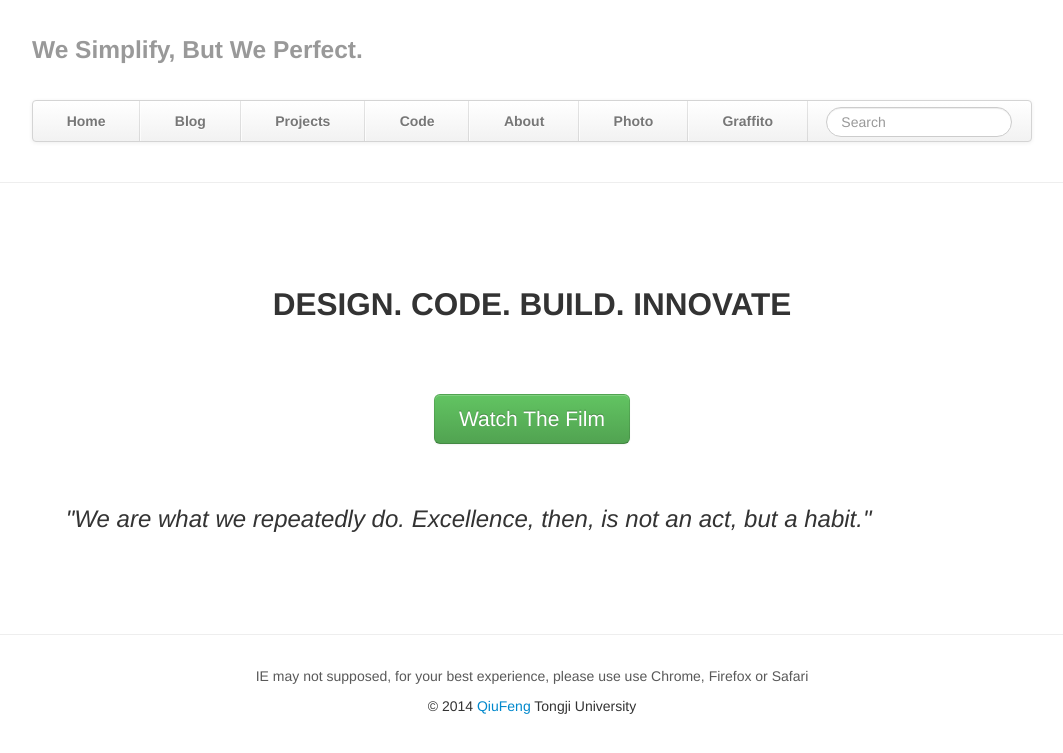
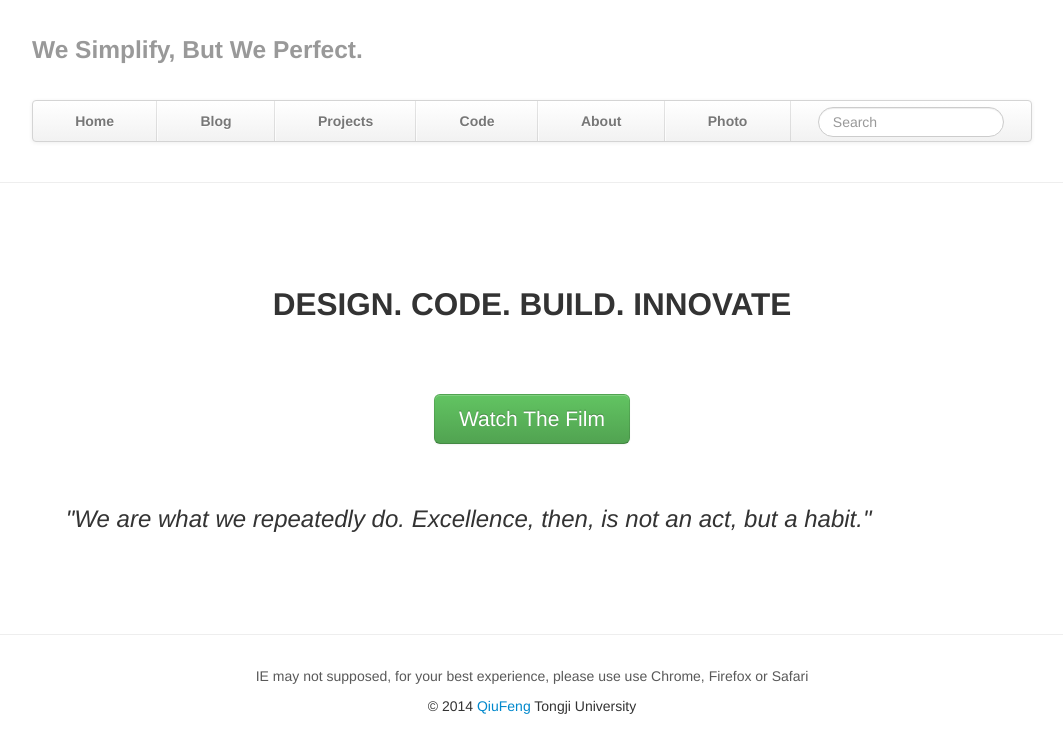
Before and after one commit to VioletHill/VioletHill.github.io, a Jekyll site: the page built from index.md, in a window 1280 px wide. Shown: the top 753 px of the page, without its empty margins (108-1171 px from the left). Built offline with Jekyll 4.4.1, drawn with Linux system fonts in a browser that asks for light colours; Markdown is read by kramdown in place of the engine named in the settings; comment, search, counter and statistics services are not loaded.

Commit message:
hide graffito

```diff
--- a/_layouts/base.html
+++ b/_layouts/base.html
@@ -153,10 +153,10 @@ document.getElementById("cnzz_stat_icon_1254661078").style.display = "none";
                             <li id="photoNav">
                                 <a href="/photo">Photo</a>
                             </li>
-                            <li id="graffitoNav">
+                      <!--       <li id="graffitoNav">
                                 <a href="/graffito">Graffito</a>
                             </li>
-                            <li style="text-align:center" id="searchBar">
+ -->                            <li style="text-align:center" id="searchBar">
                                 <input type="text" class="search-query span2" placeholder="Search" value="">
                             </li>
                         </ul>
```
